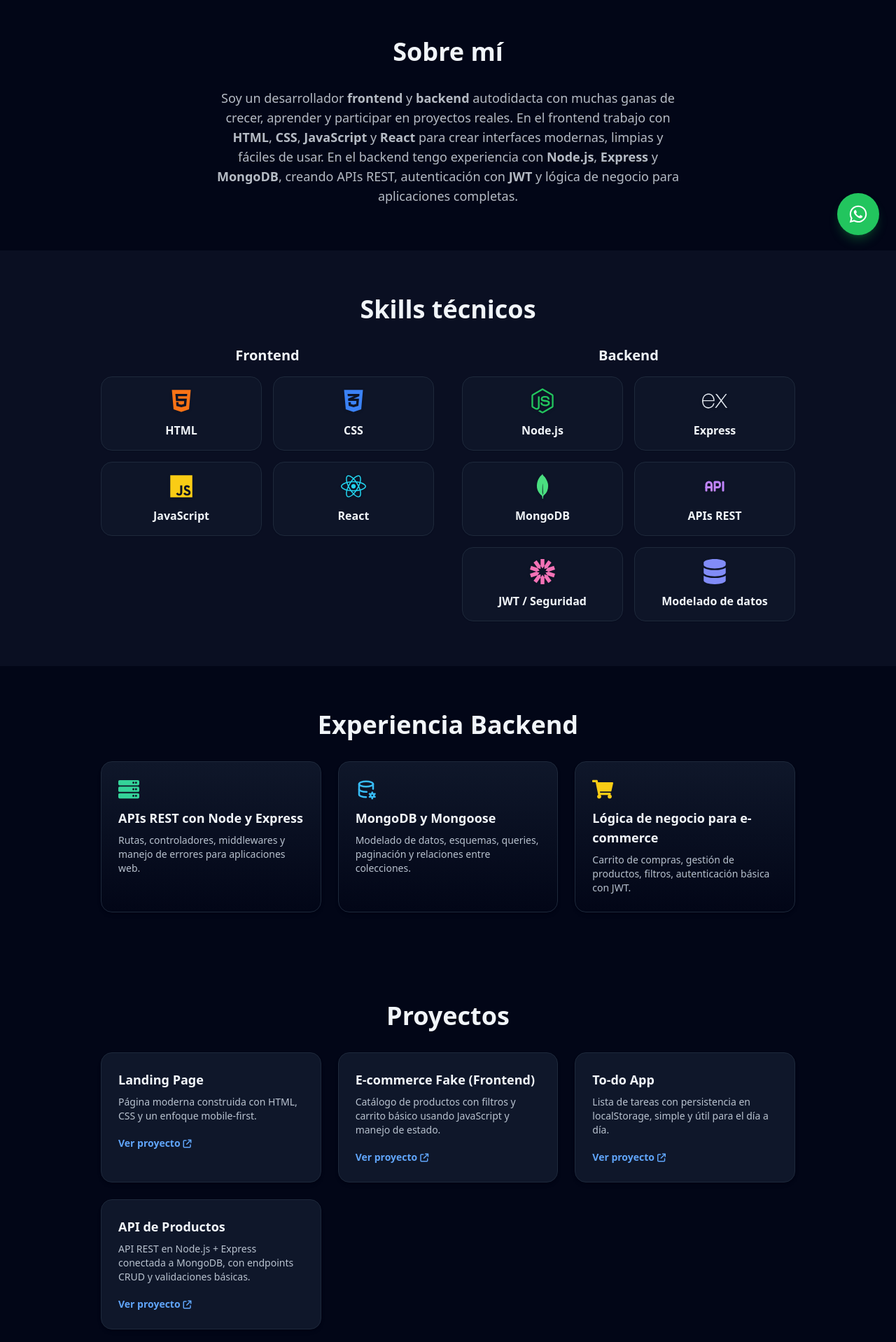
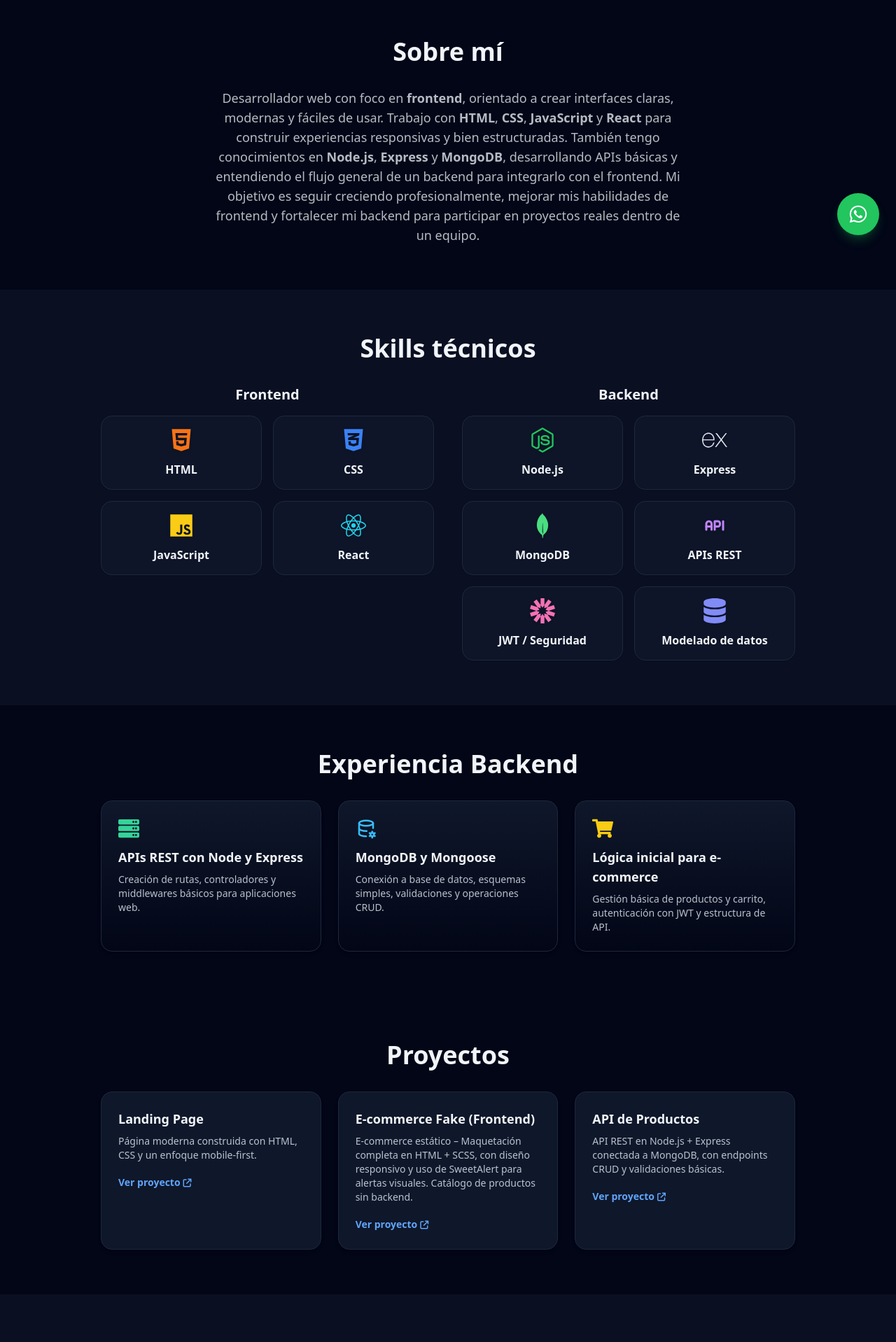
Before and after one commit to facundobuitrago/portfolio-facu, a React (Vite) app: page / in a window 1280 px wide. Shown: the part 440-2358 px from the top of the page at 70% size. Built offline with nearby package versions, Linux system fonts and the light colour scheme.

Commit message:
Cambios en caracteristicas de proyecto

```diff
--- a/src/App.jsx
+++ b/src/App.jsx
@@ -25,14 +25,8 @@ export default function App() {
     {
       title: "E-commerce Fake (Frontend)",
       description:
-        "Catálogo de productos con filtros y carrito básico usando JavaScript y manejo de estado.",
+        "E-commerce estático – Maquetación completa en HTML + SCSS, con diseño responsivo y uso de SweetAlert para alertas visuales. Catálogo de productos sin backend.",
       link: "https://web-ecommerce-q6hvm288r-facundo-buitragos-projects.vercel.app/",
-    },
-    {
-      title: "To-do App",
-      description:
-        "Lista de tareas con persistencia en localStorage, simple y útil para el día a día.",
-      link: "#",
     },
     {
       title: "API de Productos",
--- a/src/components/About.jsx
+++ b/src/components/About.jsx
@@ -7,16 +7,20 @@ export default function About() {
         <h2 className="section-title">Sobre mí</h2>
         <p className="text-lg text-center text-slate-200/80 max-w-2xl mx-auto space-y-2">
           <span>
-            Soy un desarrollador <strong>frontend</strong> y <strong>backend</strong> autodidacta con muchas ganas de crecer,
-            aprender y participar en proyectos reales.
+            Desarrollador web con foco en <strong>frontend</strong>, orientado a crear interfaces claras,
+            modernas y fáciles de usar.
           </span>{" "}
           <span>
-            En el frontend trabajo con <strong>HTML</strong>, <strong>CSS</strong>, <strong>JavaScript</strong> y <strong>React</strong> para crear interfaces modernas,
-            limpias y fáciles de usar.
+            Trabajo con <strong>HTML</strong>, <strong>CSS</strong>, <strong>JavaScript</strong> y <strong>React</strong> para construir
+            experiencias responsivas y bien estructuradas.
           </span>{" "}
           <span>
-            En el backend tengo experiencia con <strong>Node.js</strong>, <strong>Express</strong> y <strong>MongoDB</strong>, creando APIs REST,
-            autenticación con <strong>JWT</strong> y lógica de negocio para aplicaciones completas.
+            También tengo conocimientos en <strong>Node.js</strong>, <strong>Express</strong> y <strong>MongoDB</strong>,
+            desarrollando APIs básicas y entendiendo el flujo general de un backend para integrarlo con el frontend.
+          </span>{" "}
+          <span>
+            Mi objetivo es seguir creciendo profesionalmente, mejorar mis habilidades de frontend y fortalecer
+            mi backend para participar en proyectos reales dentro de un equipo.
           </span>
         </p>
       </div>
--- a/src/components/BackendExperience.jsx
+++ b/src/components/BackendExperience.jsx
@@ -6,24 +6,24 @@ const items = [
   {
     icon: <FaServer className="text-emerald-400 text-3xl" />,
     title: "APIs REST con Node y Express",
-    desc: "Rutas, controladores, middlewares y manejo de errores para aplicaciones web.",
+    desc: "Creación de rutas, controladores y middlewares básicos para aplicaciones web.",
   },
   {
     icon: <TbDatabaseCog className="text-sky-400 text-3xl" />,
     title: "MongoDB y Mongoose",
-    desc: "Modelado de datos, esquemas, queries, paginación y relaciones entre colecciones.",
+    desc: "Conexión a base de datos, esquemas simples, validaciones y operaciones CRUD.",
   },
   {
     icon: <FaShoppingCart className="text-yellow-400 text-3xl" />,
-    title: "Lógica de negocio para e-commerce",
-    desc: "Carrito de compras, gestión de productos, filtros, autenticación básica con JWT.",
+    title: "Lógica inicial para e-commerce",
+    desc: "Gestión básica de productos y carrito, autenticación con JWT y estructura de API.",
   },
 ];
 
 export default function BackendExperience() {
   return (
     <section id="backend" className="py-16">
-      <div className="max-w-5xl mx-auto px=4 md:px-4">
+      <div className="max-w-5xl mx-auto px-4 md:px-4">
         <h2 className="section-title">Experiencia Backend</h2>
         <div className="grid md:grid-cols-3 gap-6">
           {items.map((item) => (
```
